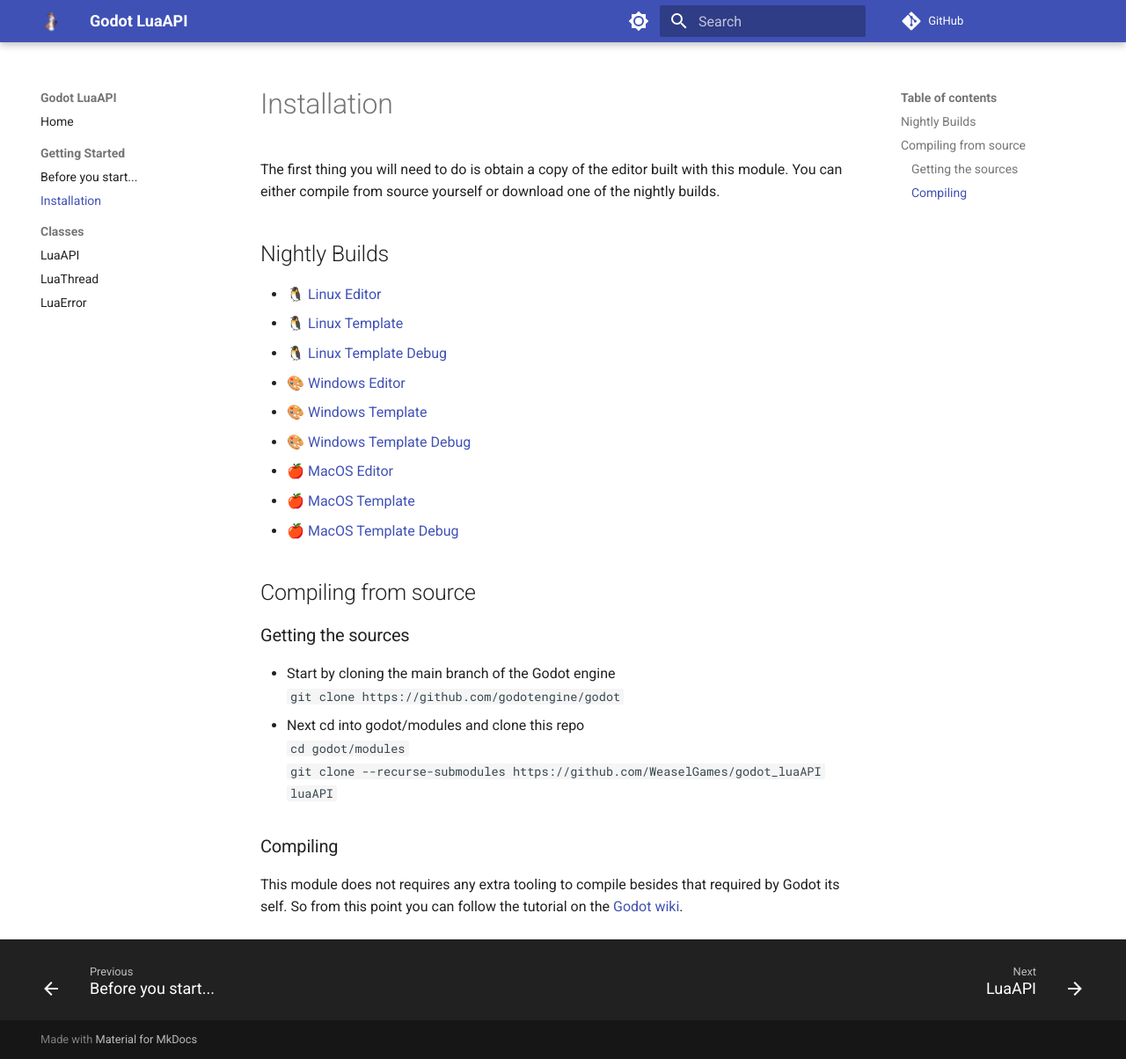
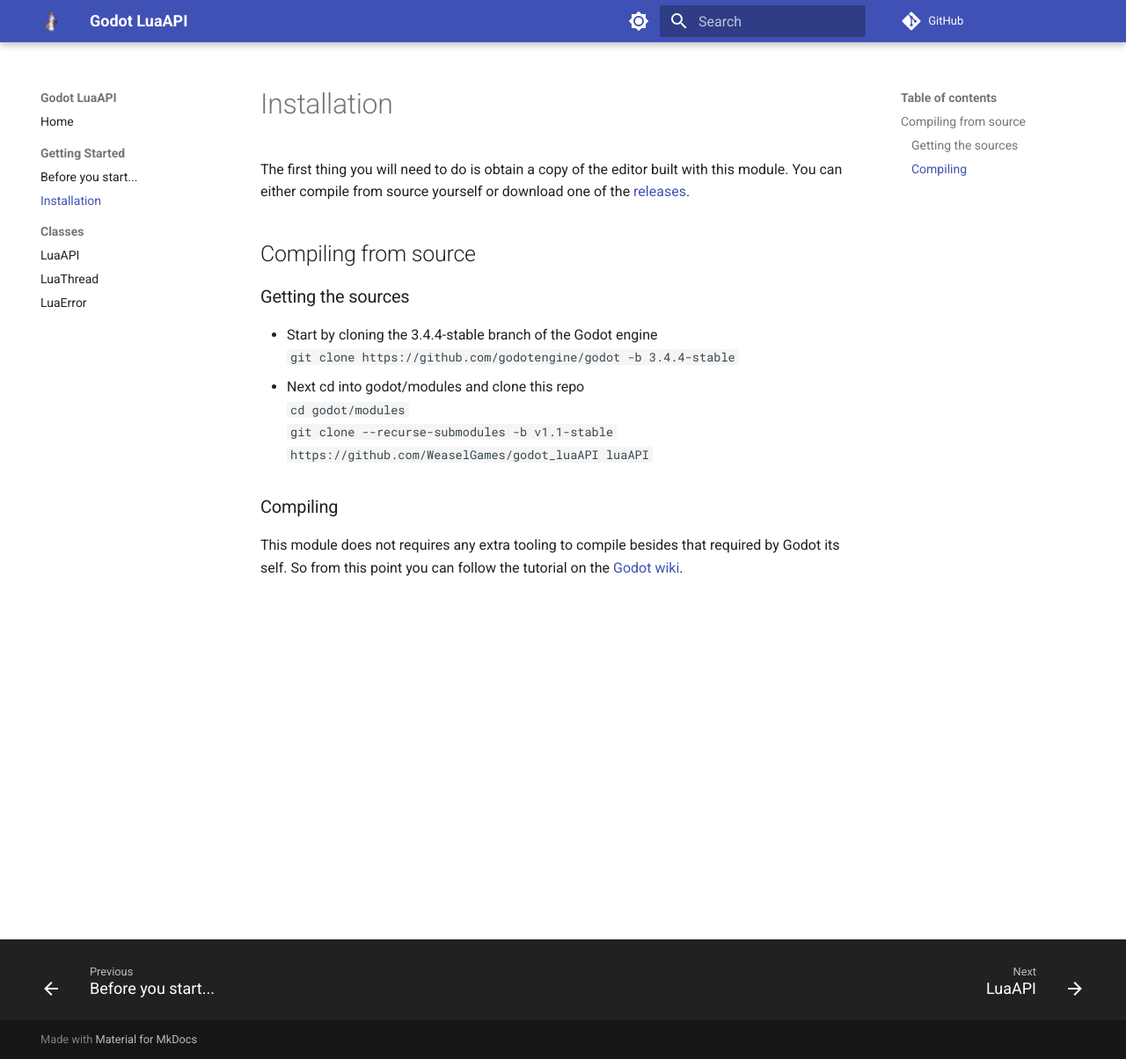
Before and after one commit to WeaselGames/godot_luaAPI_docs, an MkDocs documentation site: the page built from docs/getting_started/installation.md, in a window 1280 px wide and 1204 px high. Shown: the whole window at 88% size. Built offline with MkDocs 1.6.1 and Material for MkDocs 9.7.7, drawn with Linux system fonts in a browser that asks for light colours; comment, search, counter and statistics services are not loaded; the version menu is left out.

Commit message:
Update installation.md

```diff
--- a/docs/getting_started/installation.md
+++ b/docs/getting_started/installation.md
@@ -1,26 +1,15 @@
 # Installation
 
-The first thing you will need to do is obtain a copy of the editor built with this module. You can either compile from source yourself or download one of the nightly builds.
-
-## Nightly Builds
-- [🐧 Linux Editor](https://nightly.link/WeaselGames/godot_luaAPI/workflows/linux/main/linux-editor.zip)
-- [🐧 Linux Template](https://nightly.link/WeaselGames/godot_luaAPI/workflows/linux/main/linux-template-release.zip)
-- [🐧 Linux Template Debug](https://nightly.link/WeaselGames/godot_luaAPI/workflows/linux/main/linux-template-debug.zip)
-- [🎨 Windows Editor](https://nightly.link/WeaselGames/godot_luaAPI/workflows/windows/main/windows-editor.zip)
-- [🎨 Windows Template](https://nightly.link/WeaselGames/godot_luaAPI/workflows/windows/main/windows-template.zip)
-- [🎨 Windows Template Debug](https://nightly.link/WeaselGames/godot_luaAPI/workflows/windows/main/windows-template-debug.zip)
-- [🍎 MacOS Editor](https://nightly.link/WeaselGames/godot_luaAPI/workflows/macos/main/macos-editor.zip)
-- [🍎 MacOS Template](https://nightly.link/WeaselGames/godot_luaAPI/workflows/macos/main/macos-template.zip)
-- [🍎 MacOS Template Debug](https://nightly.link/WeaselGames/godot_luaAPI/workflows/macos/main/macos-template-debug.zip)
+The first thing you will need to do is obtain a copy of the editor built with this module. You can either compile from source yourself or download one of the [releases](https://github.com/WeaselGames/godot_luaAPI/releases).
 
 ## Compiling from source
 
 ### Getting the sources
-- Start by cloning the main branch of the Godot engine
-`git clone https://github.com/godotengine/godot`
+- Start by cloning the 3.4.4-stable branch of the Godot engine
+`git clone https://github.com/godotengine/godot -b 3.4.4-stable`
 - Next cd into godot/modules and clone this repo
 `cd godot/modules`
-`git clone --recurse-submodules https://github.com/WeaselGames/godot_luaAPI luaAPI`
+`git clone --recurse-submodules -b v1.1-stable https://github.com/WeaselGames/godot_luaAPI luaAPI`
 
 ### Compiling
-This module does not requires any extra tooling to compile besides that required by Godot its self. So from this point you can follow the tutorial on the [Godot wiki](https://docs.godotengine.org/en/latest/contributing/development/compiling/index.html).
+This module does not requires any extra tooling to compile besides that required by Godot its self. So from this point you can follow the tutorial on the [Godot wiki](https://docs.godotengine.org/en/stable/development/compiling/).
```
